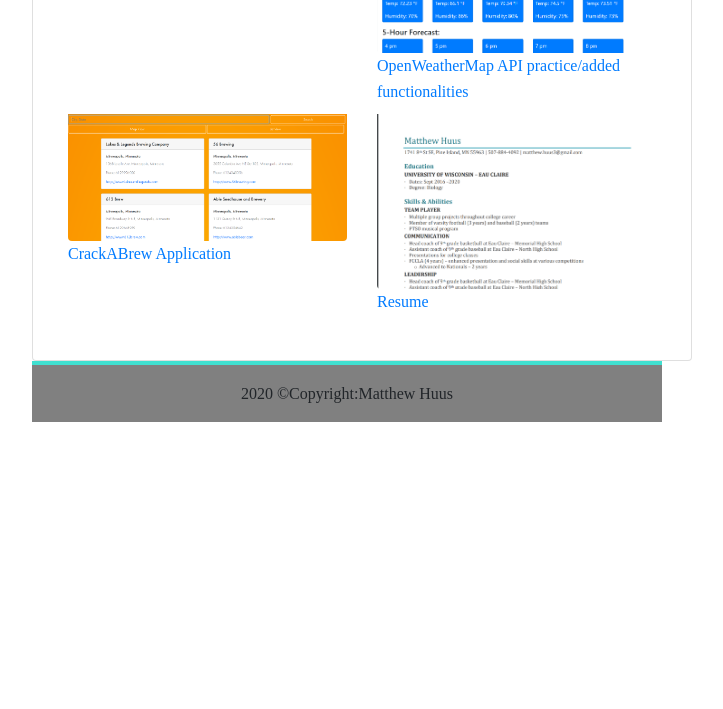
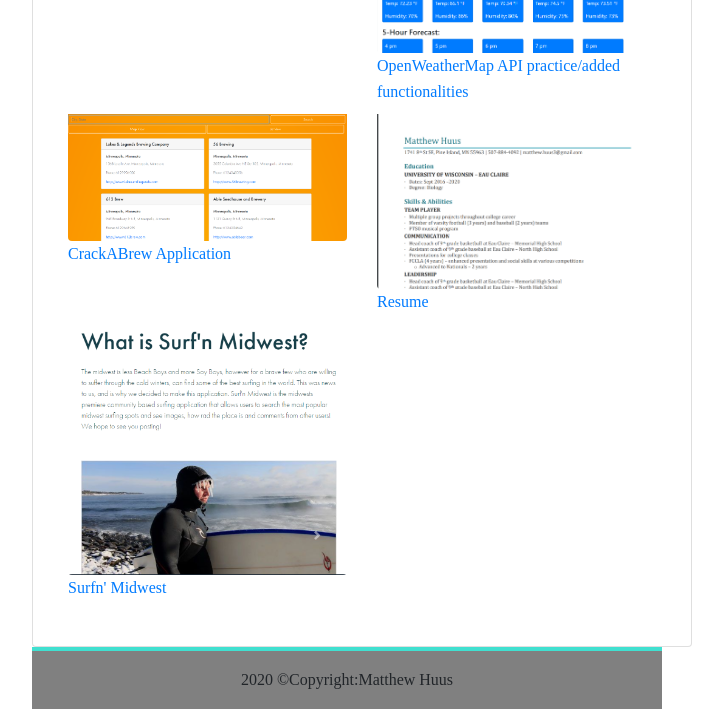
Before and after one commit to matt98h/MyPortfolio, a plain HTML site: page portfolio.html in a window 1280 px wide. Shown: the part 784-1493 px from the top of the page, without its empty margins (293-1016 px from the left). Before the commit the page ends 1206 px from the top, so only its background shows below. Drawn offline with nearby package versions, Linux system fonts and the light colour scheme.

Commit message:
Added project 2

```diff
--- a/portfolio.html
+++ b/portfolio.html
@@ -91,8 +91,11 @@
             alt="placeholder image">
             <a href="file:///C:/Users/matth/Desktop/Resume/Resume.pdf">Resume</a>
         </div>
-
-
+        <div class="col-sm-12 col-md-6 col-lg-4 col-xl-6 ">
+          <img src="Application_screenshots/surfn midwest.PNG" style="padding-top: 10px;" class="rounded float-left"
+            alt="placeholder image">
+            <a href="https://blooming-castle-64890.herokuapp.com/">Surfn' Midwest</a>
+        </div>
 
       </div>
     </div>
```
Also changed, not shown: Application_screenshots/surfn midwest.PNG (added).
